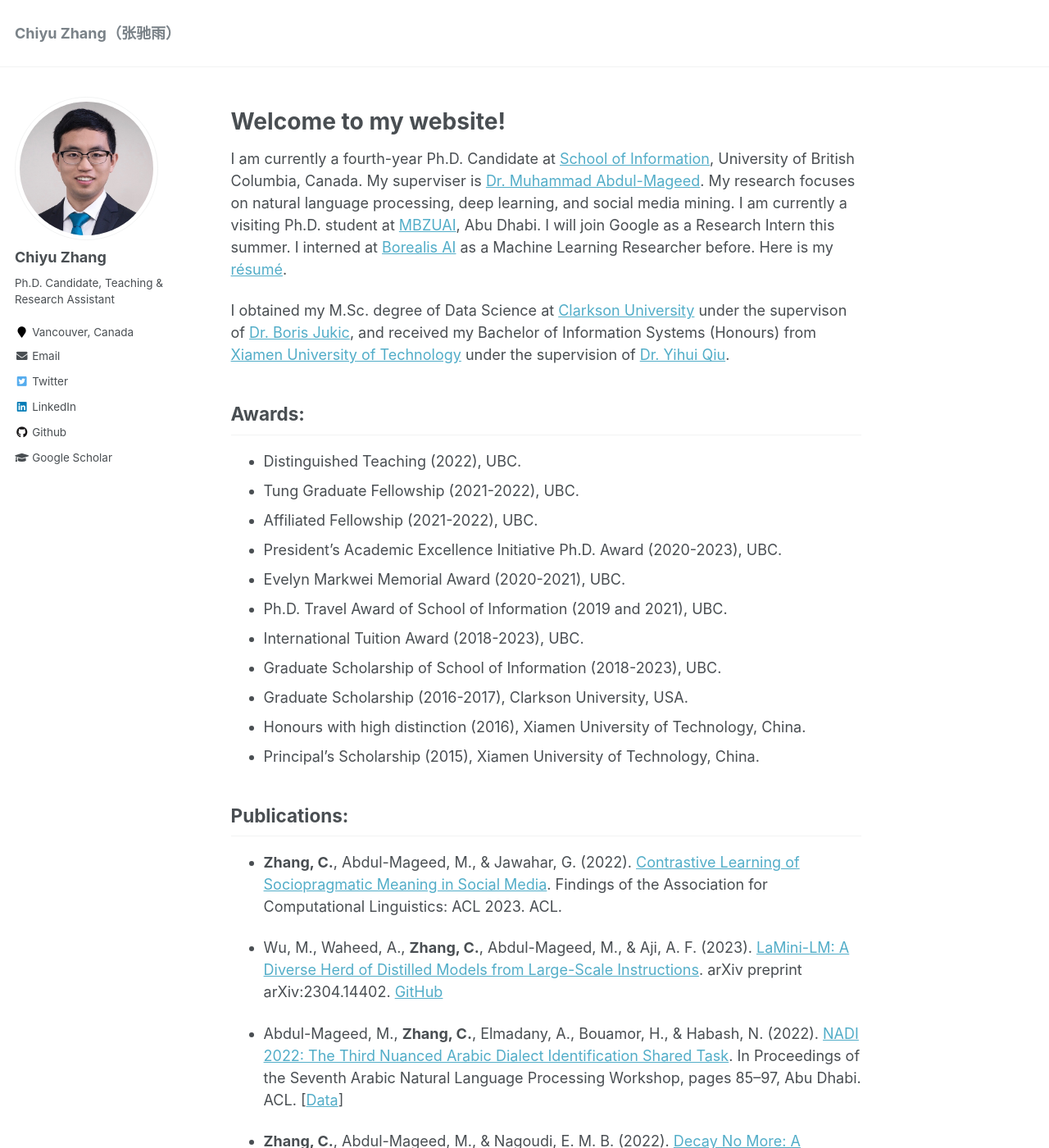
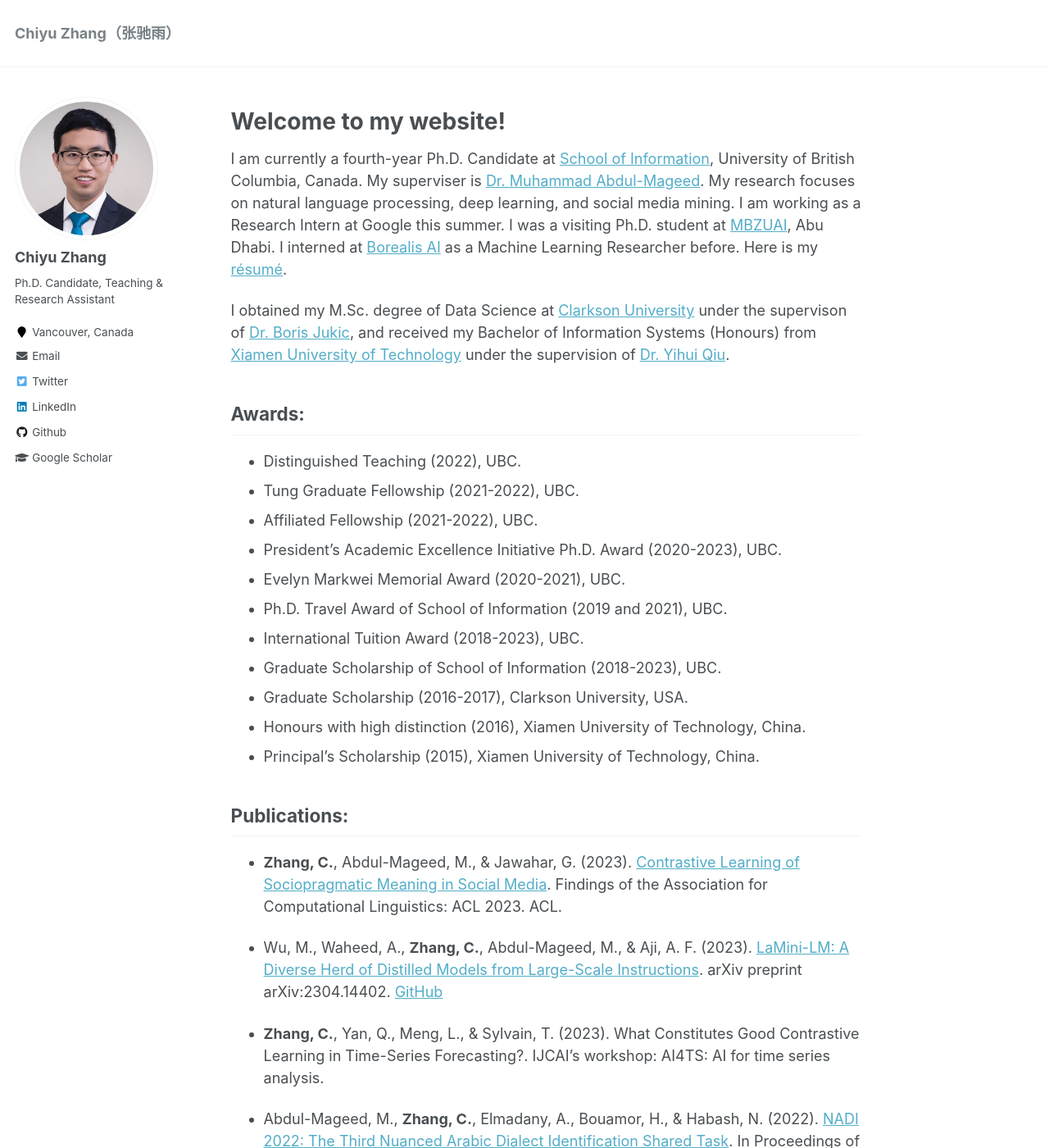
Before and after one commit to chiyuzhang94/chiyuzhang94.github.io, a Jekyll site: the page built from _pages/about.md, in a window 1280 px wide and 1400 px high. Shown: the whole window at 82% size. Built offline with Jekyll 4.4.1, drawn with Linux system fonts in a browser that asks for light colours.

Commit message:
20230610

```diff
--- a/_pages/about.md
+++ b/_pages/about.md
@@ -9,7 +9,7 @@ redirect_from:
 ---
 # Welcome to my website!
 
-I am currently a fourth-year Ph.D. Candidate at [School of Information](https://ischool.ubc.ca/), University of British Columbia, Canada. My superviser is [Dr. Muhammad Abdul-Mageed](https://mageed.arts.ubc.ca/). My research focuses on natural language processing, deep learning, and social media mining. I am currently a visiting Ph.D. student at [MBZUAI](https://mbzuai.ac.ae/), Abu Dhabi. I will join Google as a Research Intern this summer. I interned at [Borealis AI](https://www.borealisai.com/) as a Machine Learning Researcher before. Here is my [résumé](https://chiyuzhang94.github.io/files/chiyu_resume.pdf).
+I am currently a fourth-year Ph.D. Candidate at [School of Information](https://ischool.ubc.ca/), University of British Columbia, Canada. My superviser is [Dr. Muhammad Abdul-Mageed](https://mageed.arts.ubc.ca/). My research focuses on natural language processing, deep learning, and social media mining. I am working as a Research Intern at Google this summer. I was a visiting Ph.D. student at [MBZUAI](https://mbzuai.ac.ae/), Abu Dhabi. I interned at [Borealis AI](https://www.borealisai.com/) as a Machine Learning Researcher before. Here is my [résumé](https://chiyuzhang94.github.io/files/chiyu_resume.pdf).
 
 I obtained my M.Sc. degree of Data Science at [Clarkson University](https://www.clarkson.edu/) under the supervison of [Dr. Boris Jukic](https://www.clarkson.edu/people/boris-jukic), and received my Bachelor of Information Systems (Honours) from [Xiamen University of Technology](http://english.xmut.edu.cn/) under the supervision of [Dr. Yihui Qiu](https://jgxy.xmut.edu.cn/info/1061/4290.htm).
 
@@ -28,9 +28,12 @@ I obtained my M.Sc. degree of Data Science at [Clarkson University](https://www.
 
 ## Publications:
 
-* **Zhang, C.**, Abdul-Mageed, M., & Jawahar, G. (2022). [Contrastive Learning of Sociopragmatic Meaning in Social Media](https://arxiv.org/abs/2203.07648). Findings of the Association for Computational Linguistics: ACL 2023. ACL.
+* **Zhang, C.**, Abdul-Mageed, M., & Jawahar, G. (2023). [Contrastive Learning of Sociopragmatic Meaning in Social Media](https://arxiv.org/abs/2203.07648). Findings of the Association for Computational Linguistics: ACL 2023. ACL.
+
 
 * Wu, M., Waheed, A., **Zhang, C.**, Abdul-Mageed, M., & Aji, A. F. (2023). [LaMini-LM: A Diverse Herd of Distilled Models from Large-Scale Instructions](https://arxiv.org/abs/2304.14402). arXiv preprint arXiv:2304.14402. [GitHub](https://github.com/mbzuai-nlp/LaMini-LM/)
+
+* **Zhang, C.**, Yan, Q., Meng, L., & Sylvain, T. (2023). What Constitutes Good Contrastive Learning in Time-Series Forecasting?. IJCAI's workshop: AI4TS: AI for time series analysis.
 
 * Abdul-Mageed, M., **Zhang, C.**, Elmadany, A., Bouamor, H., & Habash, N. (2022). [NADI 2022: The Third Nuanced Arabic Dialect Identification Shared Task](https://aclanthology.org/2022.wanlp-1.9/). In Proceedings of the Seventh Arabic Natural Language Processing Workshop, pages 85–97, Abu Dhabi. ACL. [[Data](https://nadi.dlnlp.ai/2022/)]
 
```
